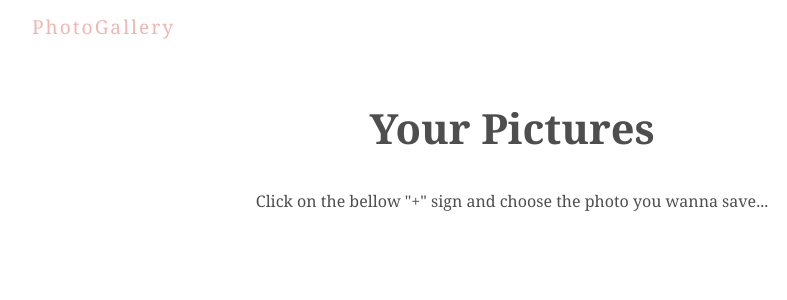
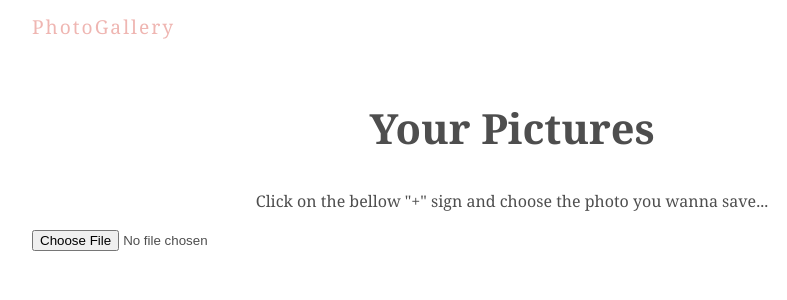
Before and after one commit to ritagujar/photo-gallery, a React (Create React App) app: page / in a window 1280 px wide. Shown: the top 300 px of the page, without its empty margins (128-915 px from the left). Built offline with nearby package versions, Linux system fonts and the light colour scheme.

Commit message:
upload photo

```diff
--- a/src/App.js
+++ b/src/App.js
@@ -1,10 +1,12 @@
-import React from 'react';
-import Title from './comps/Title';
+import React from "react";
+import Title from "./comps/Title";
+import UploadForm from "./comps/UploadForm";
 
 function App() {
   return (
     <div className="App">
-      <Title/>
+      <Title />
+      <UploadForm />
     </div>
   );
 }
--- /dev/null
+++ b/src/comps/UploadForm.js
@@ -0,0 +1,32 @@
+import React, { useState } from "react";
+
+const UploadForm = () => {
+  const [file, setFile] = useState(null);
+  const [error, setError] = useState(null);
+
+  const types = ["image/jpeg", "image/png"];
+
+  const changeHandler = (e) => {
+    let selected = e.target.files[0];
+
+    if (selected && types.includes(selected.type)) {
+      setFile(selected);
+      setError("");
+    } else {
+      setFile(null);
+      setError("Please select an image file (png or jpeg)");
+    }
+  };
+
+  return (
+    <form>
+      <input type="file" onChange={changeHandler} />
+      <div className="output">
+        {error && <div className="error">{error}</div>}
+        {file && <div>{file.name}</div>}
+      </div>
+    </form>
+  );
+};
+
+export default UploadForm;
```
